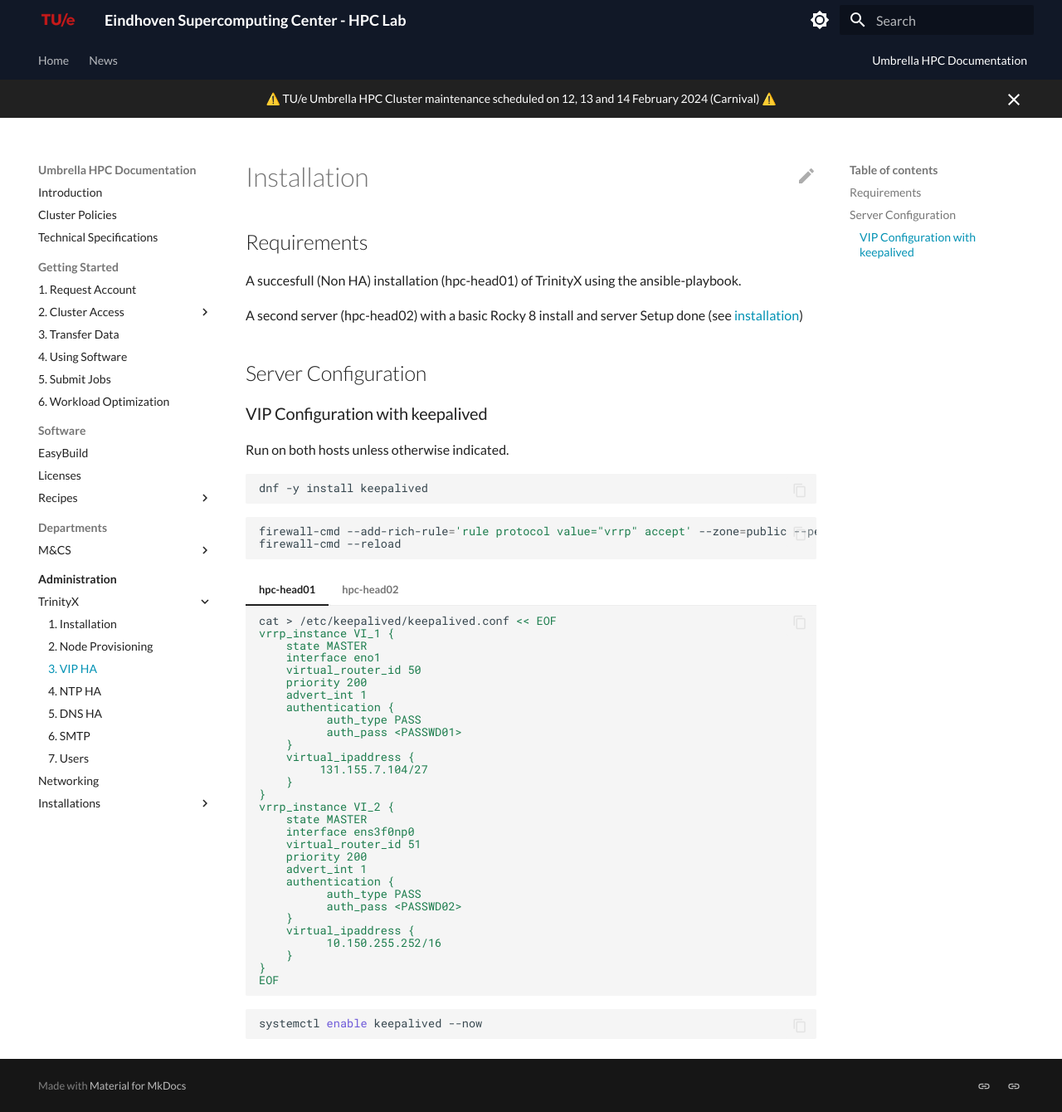
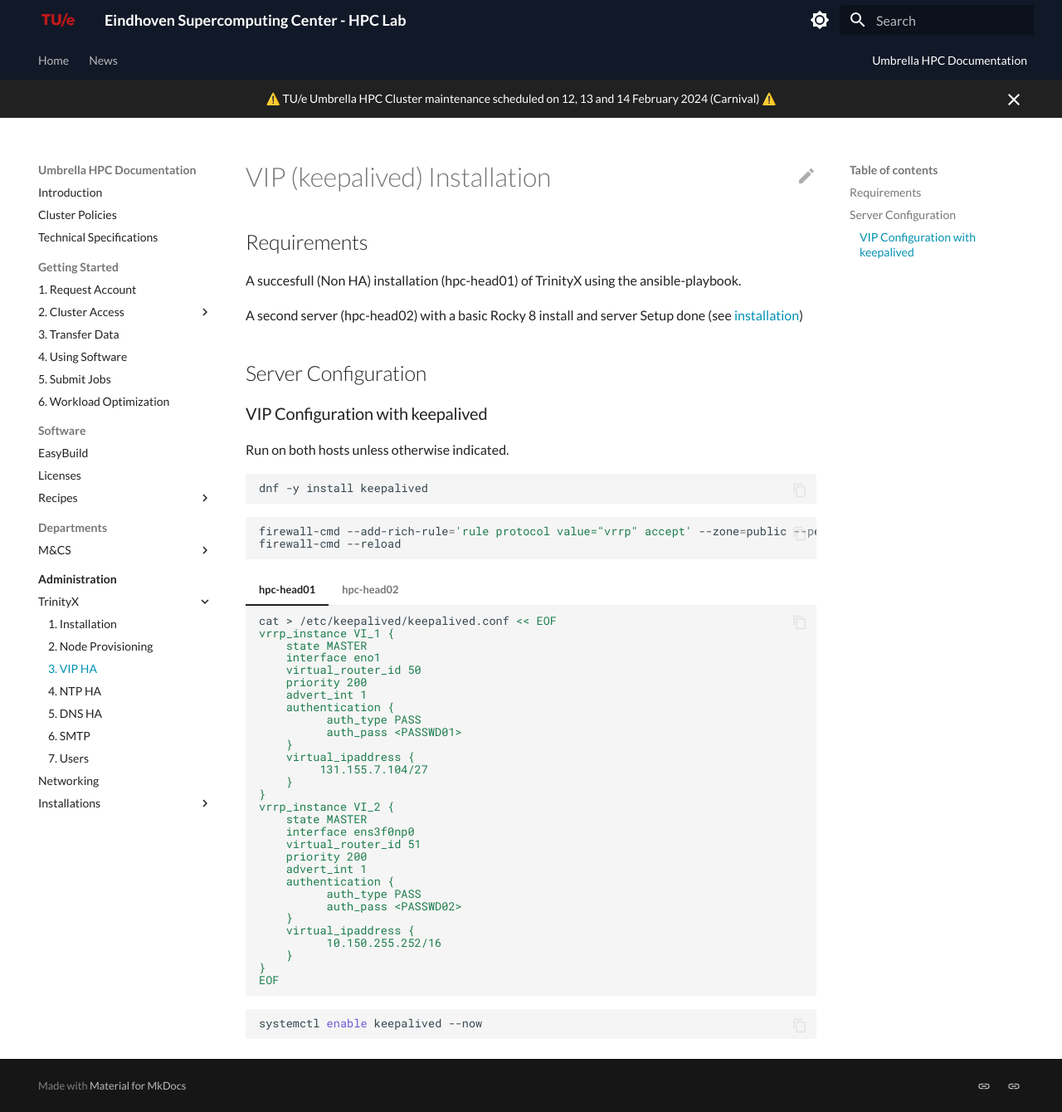
Before and after one commit to gferhpc/supercomputing.tue.nl, an MkDocs documentation site: the page built from pages/documentation/administration/trinityx/keepalived.md, in a window 1280 px wide and 1340 px high. Shown: the whole window at 83% size. Built offline with MkDocs 1.6.1 and Material for MkDocs 9.7.7, drawn with Linux system fonts in a browser that asks for light colours.

Commit message:
Update keepalived.md

```diff
--- a/pages/documentation/administration/trinityx/keepalived.md
+++ b/pages/documentation/administration/trinityx/keepalived.md
@@ -1,4 +1,4 @@
-# Installation
+# VIP (keepalived) Installation
 
 ## Requirements
 
```
